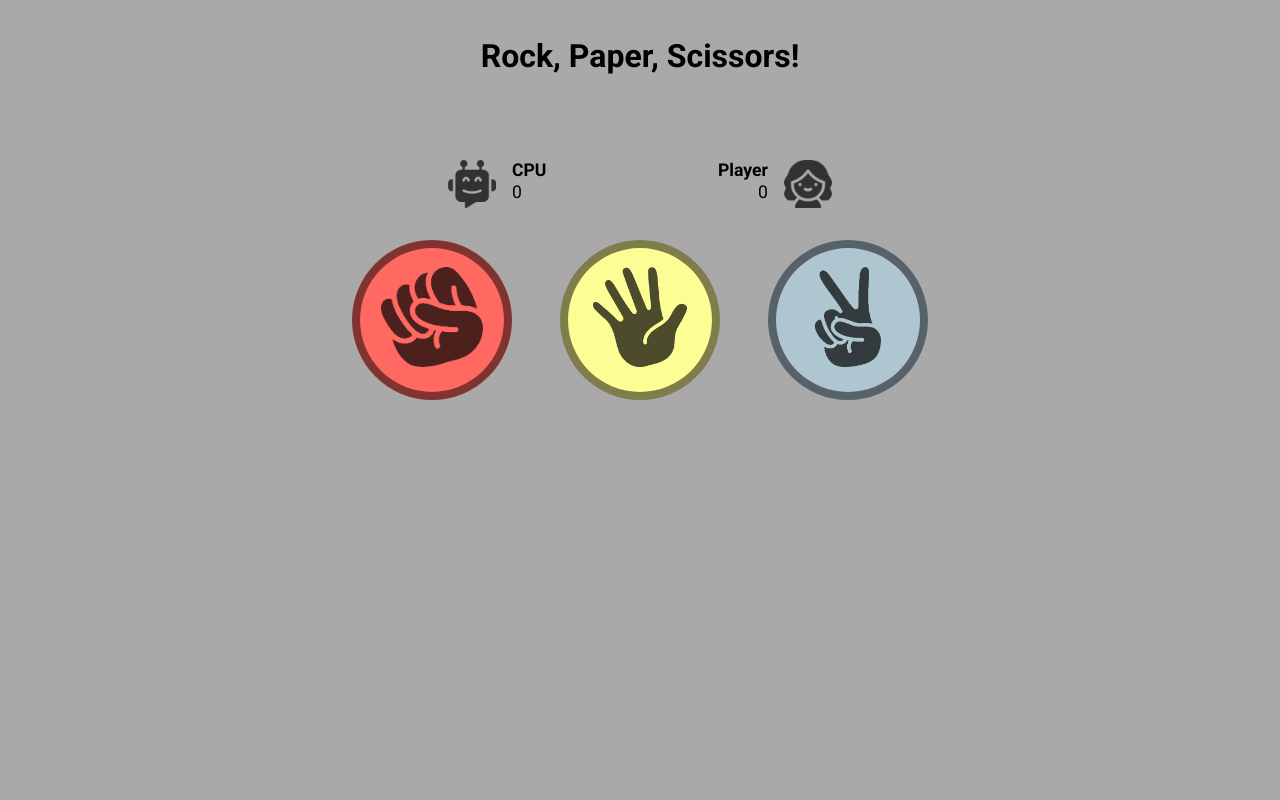
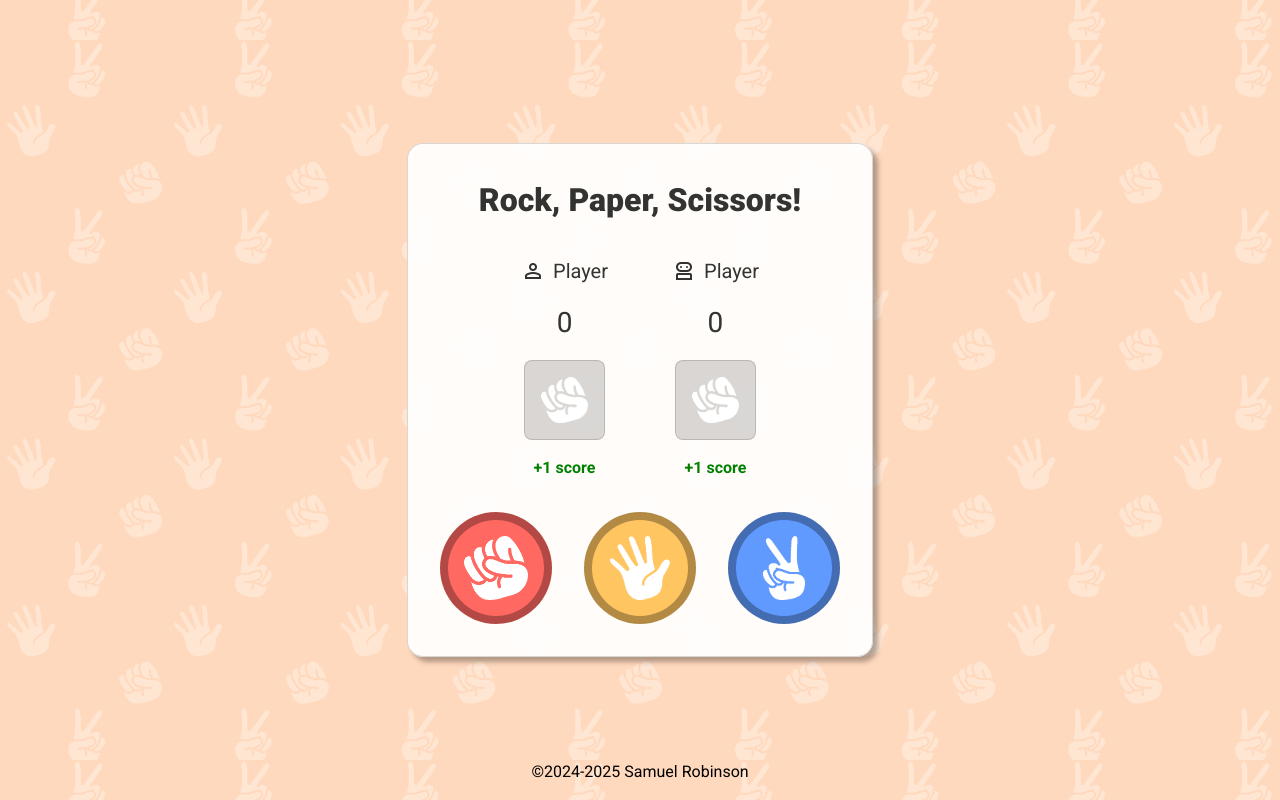
Before and after one commit to SamuelJZRobinson/Odin-Rock-Paper-Scissors, a plain HTML site: page index.html in a window 1280 px wide. Drawn offline with nearby package versions, Linux system fonts and the light colour scheme; a web font is replaced by a local one.

Commit message:
Revamped HTML (JSS Broken)

```diff
--- a/css/styles.css
+++ b/css/styles.css
@@ -1,140 +1,190 @@
-@import url('https://fonts.googleapis.com/css2?family=Roboto:ital,wght@0,100;0,300;0,400;0,500;0,700;0,900;1,100;1,300;1,400;1,500;1,700;1,900&display=swap');
-
-/*
-Images:
-    https://stock.adobe.com/au/search/images?filters%5Bcontent_type%3Aphoto%5D=0&filters%5Bcontent_type%3Aillustration%5D=1&filters%5Bcontent_type%3Azip_vector%5D=0&filters%5Bcontent_type%3Avideo%5D=0&filters%5Bcontent_type%3Atemplate%5D=0&filters%5Bcontent_type%3A3d%5D=0&filters%5Bcontent_type%3Aaudio%5D=0&filters%5Binclude_stock_enterprise%5D=1&filters%5Bis_editorial%5D=0&filters%5Bfree_collection%5D=0&filters%5Bcontent_type%3Aimage%5D=1&filters%5Bgentech%5D=all&k=rock+paper+scissors&order=relevance&price%5B%24%5D=1&safe_search=1&limit=100&search_type=filter-select&search_page=1&get_facets=1&asset_id=555847803
-    https://www.flaticon.com/free-icon/bot_1782357
-    https://www.flaticon.com/free-icon/mother_4463076
-
-*/
-
-/* GLOBAL */
-*
-{
-    box-sizing: border-box;
-    margin: 0;
-    padding: 0;
-    font-family: 'Roboto', sans-serif;
-    line-height: 1.5;
+/* Uses joshwcomeau CSS Reset */
+:root{
+  --container-bg: rgba(255,255,255,90%);
+  --container-text: rgba(0,0,0,80%);
 }
 
-html
-{
-    padding: 2rem calc(40%/2);
-    background-color: darkgray;
+/* Global */
+*, *::before, *::after {
+  box-sizing: border-box;
 }
 
-/* TEXT */
-.centre
-{
-    text-align: center;
+* {
+  margin: 0;
 }
 
-p
-{
-    font-size: 1.1rem;
-    line-height: 1.25;
+body {
+  line-height: 1.5;
+  -webkit-font-smoothing: antialiased;
+  font-family: 'Roboto', sans-serif;
 }
 
-/* DIVISIONS */
-#control-container
-{
-    margin: 2rem 0rem;
-    display: flex;
-    justify-content: center;
-    gap: 48px;
+/* Media */
+img, picture, video, canvas, svg {
+  display: block;
+  max-width: 100%;
 }
 
-#score-container
-{
-    width: 100%;
+/* Forms */
+input, button, textarea, select {
+  font: inherit;
 }
 
-#score-bar
-{
-    display: flex;
-    margin: 2rem auto;
-    width: 50%;
-    justify-content: space-around;
+/* Text */
+p, h1, h2, h3, h4, h5, h6 {
+  overflow-wrap: break-word;
 }
 
-.score-item
-{
-    flex: 1;
-    display: flex;
-    padding: 0px;
+p {
+  text-wrap: pretty;
 }
 
-.score-item img
-{
-    width: 48px;
-    height: 48px;
-    opacity: 70%;
+h1, h2, h3, h4, h5, h6 {
+  text-wrap: balance;
 }
 
-.score-item .text-container
-{
-    margin: 0px 16px;
+/* Root stacking context */
+#root, #__next {
+  isolation: isolate;
 }
 
-.score-item:last-child
-{
-    justify-content: flex-end;
-    text-align: right;
+/* Main */
+main{
+  display: flex;
+  align-items: center;
+  justify-content: center;
+  height: 100vh;
+  width: 100%;
+  background: url("/images/backgrounds/tile.png") center center repeat;
+  background-size: 100%;
 }
 
-#outcome
-{
-    height: 1rem;
-    margin: 2rem 0rem;
+#container{
+  display: inline-flex;
+  flex-direction: column;
+  gap: 2rem;
+  height: auto;
+  width: fit-content;
+  padding: 2rem;
+  border: 1px rgba(0, 0, 0, 15%) solid;
+  border-radius: 1rem;
+  background-color: var(--container-bg);
+  box-shadow: 5px 5px 5px 0px rgba(0,0,0,0.3);
+  -webkit-box-shadow: 5px 5px 5px 0px rgba(0,0,0,0.3);
+  -moz-box-shadow: 5px 5px 5px 0px rgba(0,0,0,0.3);
 }
 
-/* BUTTONS */
-.btn-round
-{
-    height: 160px;
-    width: 160px;
-    min-height: 160px;
-    min-width: 160px;
-    cursor: pointer;
-    border-radius: 50%;
-    overflow: hidden;
-    border: 8px rgba(0, 0, 0, 50%) solid;
+h1.title{
+  font-size: 2rem;
+  font-weight: 900;
+  text-align: center;
+  color: var(--container-text);
 }
 
-.btn-rock
-{
-    background-color: #FF6961;
+/* Players */
+#player-container {
+  display: inline-flex;
+  justify-content: center;
+  gap: 4rem;
+  height: auto;
+  width: 100%;
 }
 
-.btn-rock:hover
-{
-    background-color: hsl(3, 57%, 50%);
+#player-container .card{
+  display: inline-flex;
+  flex-direction: column;
+  align-items: center;
+  gap: 1rem;
+  height: auto;
+  width: auto;
+  color: var(--container-text);
 }
 
-.btn-paper
-{
-    background-color: #FDFD96;
+.card .name{
+  display: inline-flex;
+  align-items: center;
+  gap: 0.5rem;
+  font-size: 1.25rem;
+  font-weight: normal;
 }
 
-.btn-paper:hover
-{
-    background-color: hsl(60, 56%, 50%);
+.card .score{
+  font-size: 1.75rem;
+  font-weight: 400;
+  color: var(--container-text);
 }
 
-.btn-scissors
-{
-    background-color: #AEC6CF;
+.move img{
+  height: 5rem;
+  width: auto;
+  padding: 1rem;
+  border: 1px rgba(0, 0, 0, 15%) solid;
+  border-radius: 0.5rem;
+  background-color: rgba(0,0,0,15%);
 }
 
-.btn-scissors:hover
-{
-    background-color: hsl(196, 16%, 50%);
+.round-win{
+  color: green;
+  font-size: 1rem;
+  font-weight: bold;
 }
 
-.btn-round img
-{
-    height: 70%;
-    filter: invert(1) opacity(0.7);
-    -webkit-filter: invert(1) opacity(0.7);
+/* Controls */
+#controls {
+  display: inline-flex;
+  justify-content: center;
+  gap: 2rem;
+  height: auto;
+  width: 100%;
 }
+
+button {
+  display: inline-flex;
+  align-items: center;
+  justify-content: center;
+  height: 7rem;
+  width: 7rem;
+  cursor: pointer;
+  border-radius: 100%;
+  border: 8px rgba(0, 0, 0, 30%) solid;
+}
+
+button img {
+  height: 4rem;
+  width: auto
+}
+
+#but-rock {
+  background-color: #FF6961;
+}
+
+#but-rock:hover{
+  filter: brightness(75%);
+  -webkit-filter: brightness(75%);
+}
+
+#but-paper {
+  background-color: #ffc561;
+}
+
+#but-paper:hover{
+  filter: brightness(75%);
+  -webkit-filter: brightness(75%);
+}
+
+#but-scissors{
+  background-color: #619aff;
+}
+
+#but-scissors:hover{
+  filter: brightness(75%);
+  -webkit-filter: brightness(75%);
+}
+
+/* Footer */
+#copyright{
+  position: absolute;
+  bottom: 1rem;
+  left: 50%;
+  transform: translate(-50%);
+}
--- a/index.html
+++ b/index.html
@@ -4,20 +4,49 @@
   <meta charset="UTF-8">
   <meta name="viewport" content="width=device-width, initial-scale=1.0">
   <title>Rock, Paper, Scissors</title>
+  <!-- Favicon -->
+   <link rel="shortcut icon" href="images/favicons/favicon.ico" type="image/x-icon">
+  <!-- CSS -->
   <link rel="stylesheet" href="css/styles.css">
+  <!-- Google Fonts -->
+  <link rel="preconnect" href="https://fonts.googleapis.com">
+  <link rel="preconnect" href="https://fonts.gstatic.com" crossorigin>
+  <link href="https://fonts.googleapis.com/css2?family=Roboto:ital,wght@0,100..900;1,100..900&family=Tektur:wght@400..900&display=swap" rel="stylesheet">
+  <!-- Google Icons -->
+  <link rel="stylesheet" href="https://fonts.googleapis.com/css2?family=Material+Symbols+Outlined:opsz,wght,FILL,GRAD@24,400,1,0"/>
 </head>
 <body>
-    <h1 class="centre">Rock, Paper, Scissors!</h1>
-
+<main>
+  <div id="container">
+    <h1 class="title">Rock, Paper, Scissors!</h1>
+    <!--
       <div id="gameover">
         <h2 id="gameover-text" class="centre">Gameover!</h2>
         <h3 id="winner-text" class="centre"></h2>
+        </div> -->
+
+        <!-- <div id="outcome">
+          <p id="outcome-text" class="centre"></p>
+        </div> -->
+
+      <div id="player-container">
+        <!-- Player Item -->
+        <div id="player-1" class="card">
+          <div class="name"><span class="material-symbols-outlined">person</span><p>Player</p></div>
+          <p class="score">0</p>
+          <div class="move"><img src="images/gallery/rock-icon.png" alt=""></div>
+          <p class="round-win">+1 score</p>
+        </div>
+        <!-- Player Item -->
+        <div id="player-2" class="card">
+          <div class="name"><span class="material-symbols-outlined">robot_2</span><p>Player</p></div>
+          <p class="score">0</p>
+          <div class="move"><img src="images/gallery/rock-icon.png" alt=""></div>
+          <p class="round-win">+1 score</p>
+        </div>
       </div>
 
-    <div id="outcome">
-        <p id="outcome-text" class="centre"></p>
-    </div>
-
+<!--
     <div id="score-container">
       <div id="score-bar">
         <div class="score-item">
@@ -39,13 +68,19 @@
         </div>
       </div>
     </div>
-
-    <div id="control-container">
-        <button class="btn-round btn-rock"><img src="images/rock.png"></button>
-        <button class="btn-round btn-paper"><img src="images/paper.png"></button>
-        <button class="btn-round btn-scissors"><img src="images/scissors.png"></button>
+           -->
+    <div id="controls">
+      <button id="but-rock"><img src="images/gallery/rock-icon.png"></button>
+      <button id="but-paper"><img src="images/gallery/paper-icon.png"></button>
+      <button id="but-scissors"><img src="images/gallery/scissors-icon.png"></button>
+    </div>
   </div>
 
+  <p id="copyright">&copy;2024-2025 Samuel Robinson</p>
+</main>
+
+
+  <!-- JS -->
   <script src="js/game-handler.js"></script>
 </body>
 </html>
```
Also changed, not shown: images/backgrounds/tile.png (added), images/favicons/favicon.ico (added), images/gallery/paper-icon.png (renamed from images/paper.png), images/gallery/rock-icon.png (renamed from images/rock.png), images/gallery/scissors-icon.png (renamed from images/scissors.png), 1 other file. Lines whose indentation alone changed are shown as unchanged.
